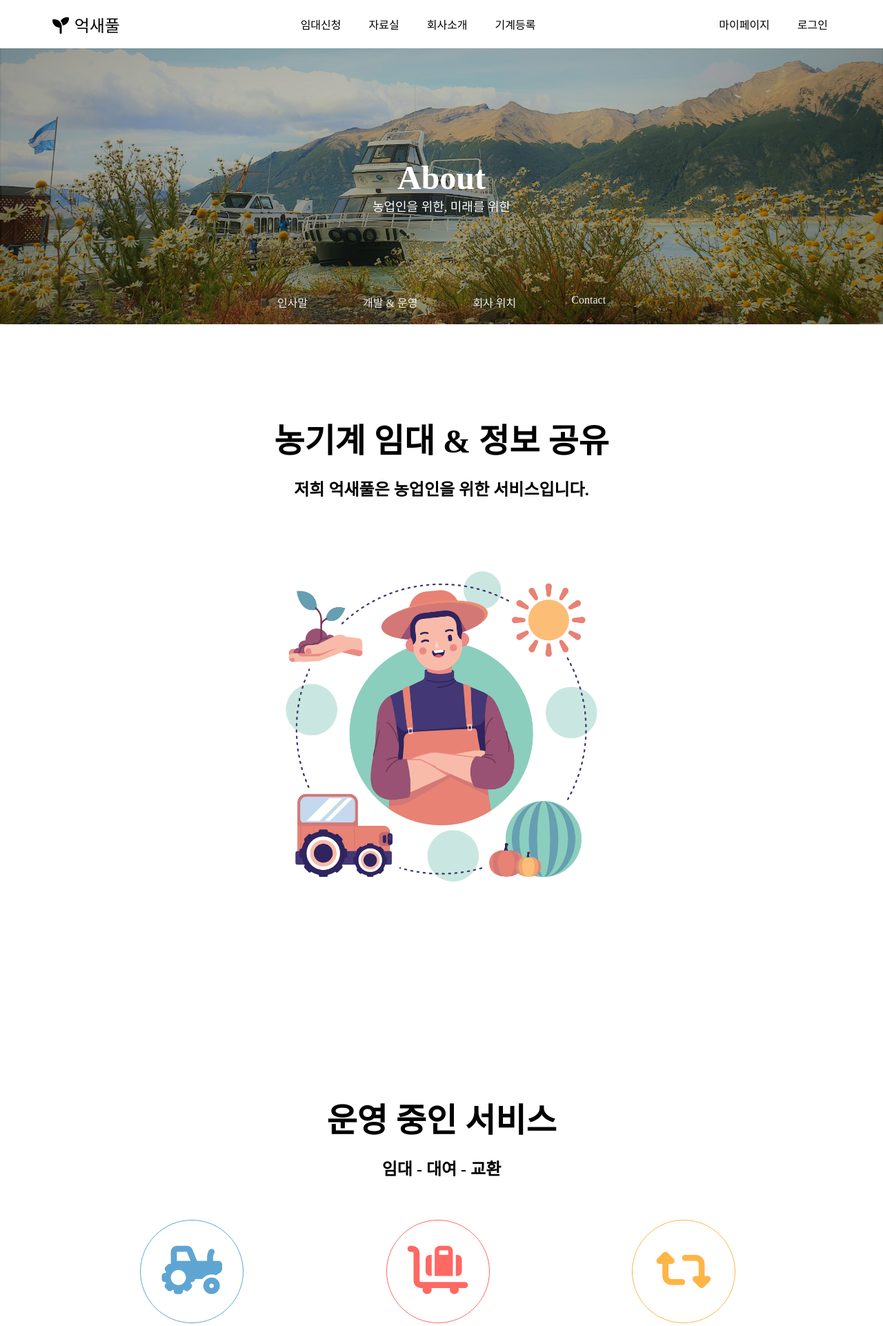
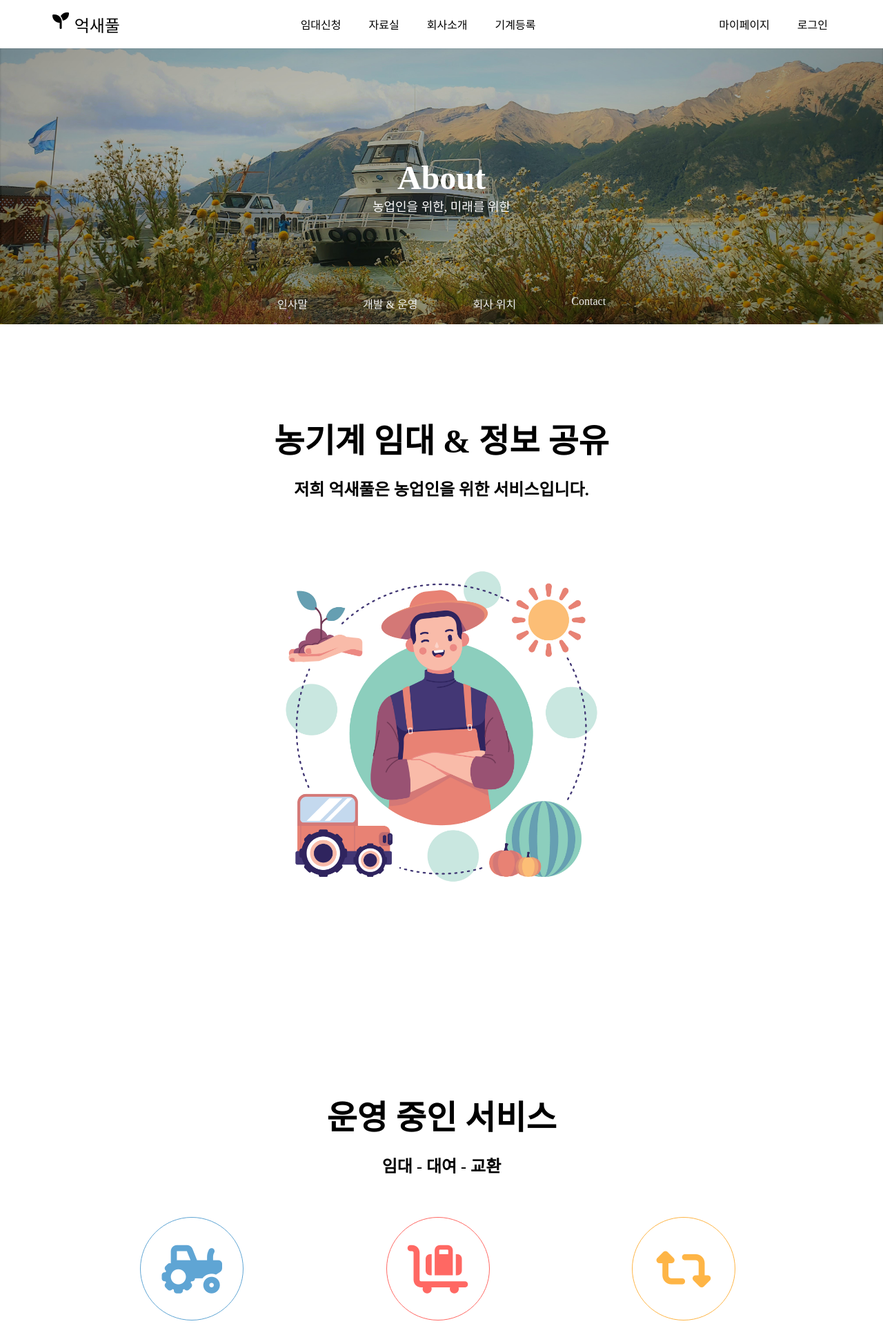
Before and after one commit to vanillacake369/osef, a PHP site: page /introduce.html in a window 1280 px wide. Shown: the top 1922 px of the page at 69% size. Run offline with PHP 8.4, Linux system fonts and the light colour scheme; some libraries are stand-ins or nearby versions; some web fonts are replaced.

Commit message:
HTML : introduce.html 수정
css 수정

```diff
--- a/style.css
+++ b/style.css
@@ -41,8 +41,10 @@
     box-sizing: border-box;
 }
 
-body {
-    margin: 0;
+html, body, div, span, applet, object, iframe, h1, h2, h3, h4, h5, h6, p, blockquote, pre, a, abbr, acronym, address, big, cite, code, del, dfn, em, img, ins, kbd, q, s, samp, small, strike, strong, sub, sup, tt, var, b, u, i, center, input, select, textarea, dl, dt, dd, ol, ul, li, fieldset, form, label, legend, article, aside, canvas, details, embed, figure, figcaption, footer, header, hgroup, menu, nav, output, ruby, section, summary, time, mark, audio, video {
+    padding: 0px;
+    margin: 0px;
+    vertical-align: top;
 }
 
 button, input, select, textarea {
@@ -231,22 +233,24 @@ p {
 
 .intro_navbar {
     width: 100%;
-    height: 60px;
     position: absolute;
     bottom: 0;
     transition: all 0.25s;
 }
 
 .intro_navbar_wrap {
+    height: 60px;
     display: flex;
     justify-content: center;
+    flex-direction: row;
+    align-items: center;
 }
 
 .intro_navbar_ul li {
     float: left;
     color: var(--color-light-white);
     margin: 0 20px 0 20px;
-    padding: 0px 20px 20px 20px;
+    padding: 17px 20px 17px 20px;
     cursor: pointer;
 }
 
@@ -256,6 +260,8 @@ p {
 }
 
 .intro_navbar_up {
+    width: 100%;
+    height: 60px;
     position: fixed;
     z-index: 5;
     top: 0;
@@ -293,10 +299,6 @@ p {
     height: 700px;
 }
 
-.section_service {
-    margin: auto;
-}
-
 .service_service {
     float: left;
     width: 33%;
@@ -306,18 +308,13 @@ p {
 .service_icon {
     width: 150px;
     height: 150px;
-    line-height: 150px;
     font-size: 70px;
-    margin: auto;
+    margin: 0 auto;
+    padding: 40px 10px 0px 10px;
     margin-bottom: 20px;
     color: var(--color-navbar);
     border: 1px solid var(--color-navbar);
     border-radius: 50%;
-    border-width: thick;
-}
-
-.service_h3 {
-    margin-bottom: 40px;
 }
 
 /* section contact */
```
